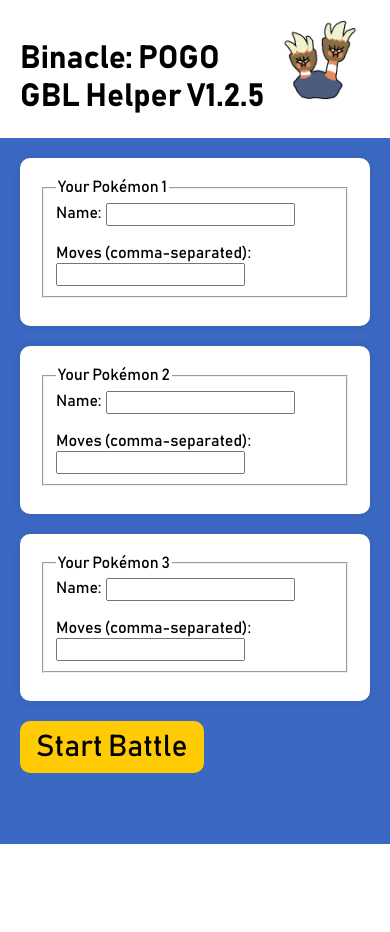
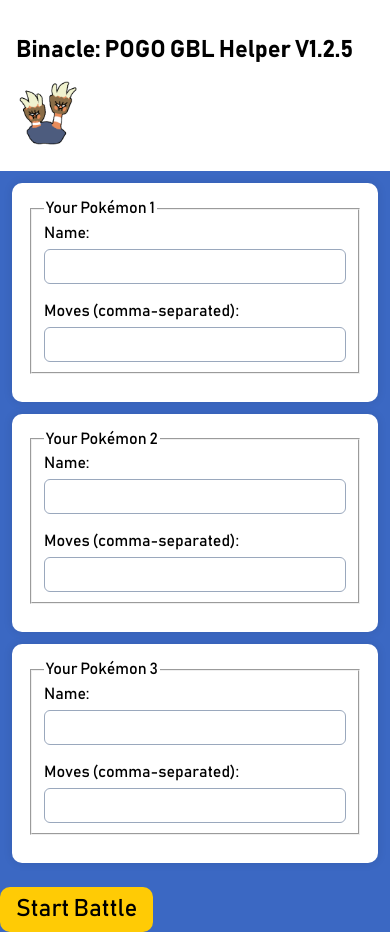
Before and after one commit to kermitine/Binacle, a Flask app: page / in a window 390 px wide. Before the commit the page ends 844 px from the top, so only its background shows below. Run offline with Flask 3, Linux system fonts and the light colour scheme.

Commit message:
feat: implement embed mode with responsive design and session handling

```diff
--- a/app.py
+++ b/app.py
@@ -4,13 +4,83 @@
 Licensed under the GNU AGPL-3.0-or-later.
 """
 
-from flask import Flask, render_template, request, redirect, url_for, session
+import os
+
+from flask import (
+    Flask,
+    has_request_context,
+    redirect,
+    render_template,
+    request,
+    session,
+    url_for,
+)
+from flask.sessions import SecureCookieSessionInterface
 import requests
 from data.data import *
 from data.multipliers import *
 
 app = Flask(__name__)
 app.secret_key = "binacle_secret_key"  # required for session storage
+
+
+def is_embed_request():
+    return has_request_context() and request.values.get("embed") == "1"
+
+
+def embed_url_for(endpoint, **values):
+    if is_embed_request():
+        values.setdefault("embed", "1")
+    return url_for(endpoint, **values)
+
+
+class EmbedSessionInterface(SecureCookieSessionInterface):
+    def get_cookie_samesite(self, app):
+        if is_embed_request():
+            return "None"
+        return super().get_cookie_samesite(app)
+
+    def get_cookie_secure(self, app):
+        if is_embed_request():
+            return True
+        return super().get_cookie_secure(app)
+
+
+app.session_interface = EmbedSessionInterface()
+
+
+@app.context_processor
+def inject_embed_helpers():
+    return {
+        "embed_mode": is_embed_request(),
+        "embed_url_for": embed_url_for,
+    }
+
+
+@app.after_request
+def apply_embed_headers(response):
+    if not is_embed_request():
+        return response
+
+    response.headers.pop("X-Frame-Options", None)
+
+    frame_ancestors = os.environ.get("BINACLE_FRAME_ANCESTORS", "*")
+    frame_policy = f"frame-ancestors {frame_ancestors}"
+    current_csp = response.headers.get("Content-Security-Policy")
+
+    if current_csp:
+        policies = [
+            policy.strip()
+            for policy in current_csp.split(";")
+            if policy.strip()
+            and not policy.strip().lower().startswith("frame-ancestors")
+        ]
+        policies.append(frame_policy)
+        response.headers["Content-Security-Policy"] = "; ".join(policies)
+    else:
+        response.headers["Content-Security-Policy"] = frame_policy
+
+    return response
 
 
 # --- Core Binacle logic ---
@@ -75,6 +145,7 @@
 
 # --- Flask routes ---
 
+@app.route("/.", methods=["GET", "POST"])
 @app.route("/", methods=["GET", "POST"])
 def index():
     """Step 1: Enter 3 friendly Pokémon"""
@@ -103,7 +174,7 @@
 
         session["friendly_team"] = friendly_team
         session["enemy_list"] = []
-        return redirect(url_for("battle"))
+        return redirect(embed_url_for("battle"))
 
     # Always return something on GET
     return render_template("index.html", binacle_version=version)
@@ -117,7 +188,7 @@
 
     # If user got here without selecting a team, redirect home
     if not friendly_team:
-        return redirect(url_for("index"))
+        return redirect(embed_url_for("index"))
 
     error = None  # store any possible error message
 
@@ -125,7 +196,7 @@
         # Reset button pressed
         if "reset_enemies" in request.form:
             session["enemy_list"] = []
-            return redirect(url_for("battle"))
+            return redirect(embed_url_for("battle"))
 
         # New enemy submitted
         enemy_name = request.form.get("enemy_name", "").strip()
@@ -177,7 +248,7 @@
 def reset():
     """Completely reset (team + enemies)"""
     session.clear()
-    return redirect(url_for("index"))
+    return redirect(embed_url_for("index"))
 
 
 if __name__ == '__main__':
--- a/static/style.css
+++ b/static/style.css
@@ -1,8 +1,20 @@
+*,
+*::before,
+*::after {
+    box-sizing: border-box;
+}
+
+html {
+    background-color: #3b68c3;
+}
+
 body {
     font-family: Arial, sans-serif;
     background-color: #3b68c3;
     margin: 0px;
     color: #222;
+    min-height: 100vh;
+    overflow-x: hidden;
 }
 h1 {
     color: #000000;
@@ -10,6 +22,7 @@
 table {
     border-collapse: collapse;
     margin-top: 10px;
+    max-width: 100%;
 }
 th {
     background-color: #3b4cca;
@@ -37,6 +50,13 @@
   margin: 20px;
   border-radius: 10px;
   box-shadow: 0 0 10px rgba(0,0,0,0.1);
+}
+
+input {
+    max-width: 100%;
+    border: 1px solid #9aa8bd;
+    border-radius: 6px;
+    padding: 8px 10px;
 }
 
 .start-battle {
@@ -95,6 +115,9 @@
     padding-bottom: 1px;
     display: flex;
     justify-content: space-between;
+    align-items: center;
+    gap: 16px;
+    flex-wrap: wrap;
 }
 
 .header img {
@@ -104,3 +127,52 @@
     margin-bottom: 10px;
 
 }
+
+body.embed-mode {
+    min-height: auto;
+}
+
+body.embed-mode table {
+    display: block;
+    overflow-x: auto;
+}
+
+@media (max-width: 640px) {
+    .header {
+        padding: 16px;
+    }
+
+    .headertext {
+        font-size: 24px;
+        margin: 0;
+    }
+
+    .header img {
+        height: 64px;
+        margin-right: 0;
+    }
+
+    .fieldset-container {
+        margin: 12px;
+        padding: 16px;
+    }
+
+    label {
+        display: inline-block;
+        margin-bottom: 6px;
+    }
+
+    input {
+        width: 100%;
+    }
+
+    .start-battle {
+        margin-top: 12px;
+        margin-left: 0;
+        font-size: 24px;
+    }
+
+    .restartbattle {
+        display: inline-block;
+    }
+}
--- a/templates/index.html
+++ b/templates/index.html
@@ -1,11 +1,13 @@
 <!DOCTYPE html>
 <html>
 <head>
+  <meta charset="utf-8">
+  <meta name="viewport" content="width=device-width, initial-scale=1">
   <title>Binacle | Team Setup</title>
   <link rel="stylesheet" href="{{ url_for('static', filename='style.css') }}">
   <link rel="shortcut icon" href="{{ url_for('static', filename='favicon.ico') }}">
 </head>
-<body>
+<body{% if embed_mode %} class="embed-mode"{% endif %}>
   <div class="header">
   <h1 id="fontone" class='headertext' style="margin-top: 20px;">Binacle: POGO GBL Helper V{{binacle_version}}</h1>
   <img src="{{ url_for('static', filename='binacle.png') }}" alt="Logo">
@@ -18,7 +20,7 @@
       </div>
     {% endif %}
 
-  <form method="POST">
+  <form method="POST" action="{{ embed_url_for('index') }}">
     {% for i in range(1,4) %}
     <div class="fieldset-container" style="padding-bottom: 10px;">
         <fieldset>
@@ -57,9 +59,9 @@
 });
 </script>
 
-
-
-
+{% if embed_mode %}
+  <script src="{{ url_for('static', filename='embed.js') }}"></script>
+{% endif %}
 
 </body>
 </html>
```
Also changed, not shown: docker-compose.yml (+3 -4 lines), static/embed.js (added, +57 -0 lines), templates/battle.html (+9 -5 lines).
